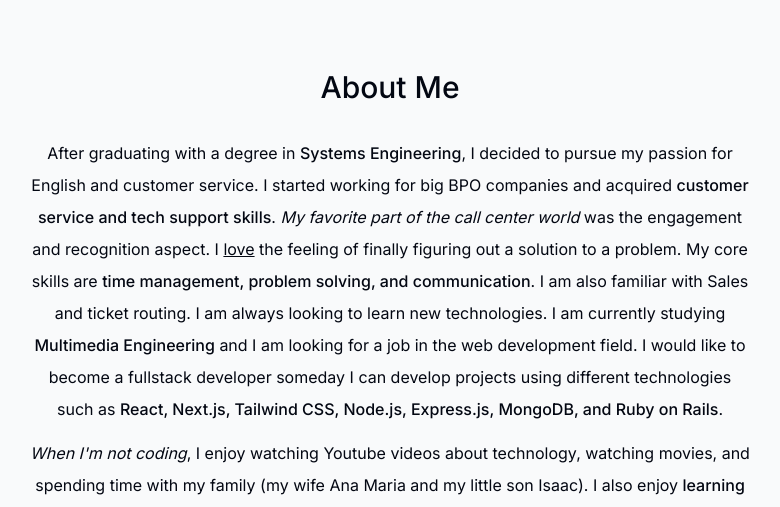
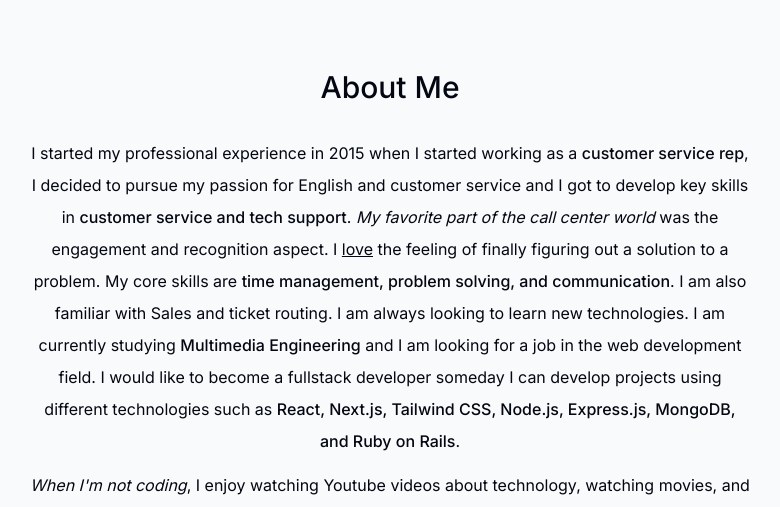
Before and after one commit to elianismedina/elianisdevportfolio, a Next.js app: page / in a window 1280 px wide. Shown: the part 1020-1527 px from the top of the page, without its empty margins (250-1030 px from the left). Built offline with nearby package versions, Linux system fonts and the light colour scheme; no server answers.

Commit message:
changed about section

```diff
--- a/src/components/about.tsx
+++ b/src/components/about.tsx
@@ -19,14 +19,11 @@ export default function About() {
     >
       <SectionHeading>About me</SectionHeading>
       <p className="mb-3">
-        After graduating with a degree in{" "}
-        <span className="font-medium">Systems Engineering</span>, I decided to
-        pursue my passion for English and customer service. I started working
-        for big BPO companies and acquired{" "}
-        <span className="font-medium">
-          customer service and tech support skills
-        </span>
-        .{" "}
+        I started my professional experience in 2015 when I started working as a{" "}
+        <span className="font-medium">customer service rep</span>, I decided to
+        pursue my passion for English and customer service and I got to develop
+        key skills in{" "}
+        <span className="font-medium">customer service and tech support</span>.{" "}
         <span className="italic">
           My favorite part of the call center world
         </span>{" "}
```
